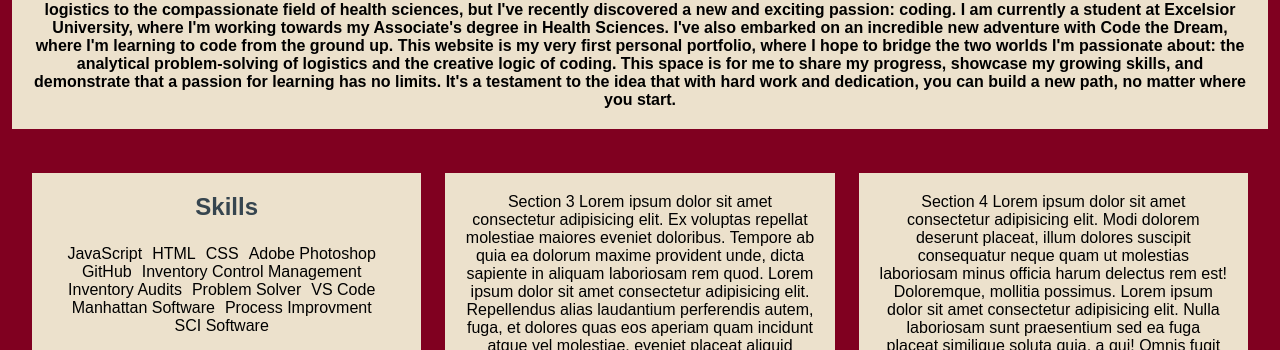
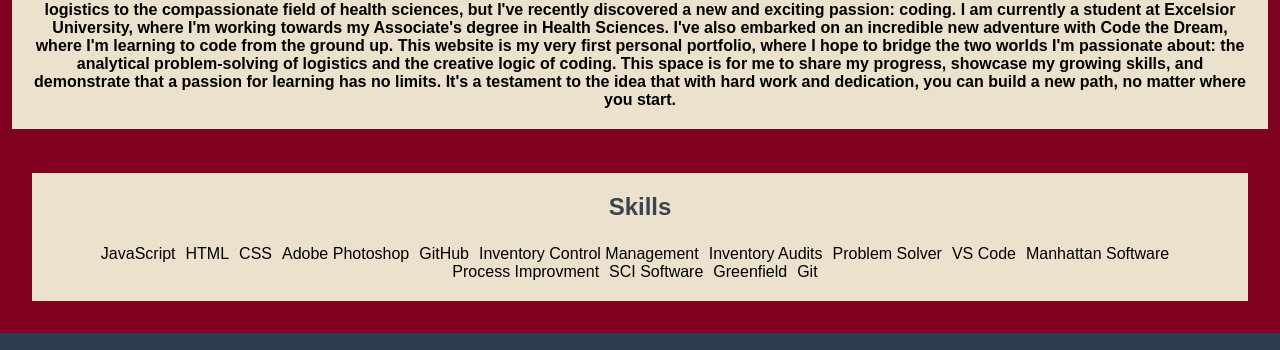
Before and after one commit to cah0214/crystal-hoefener-luna, a plain HTML site: page index.html in a window 1280 px wide. Shown: the part 154-504 px from the top of the page. Drawn offline with Linux system fonts and the light colour scheme.

Commit message:
bugs fixed and changes made

```diff
--- a/index.html
+++ b/index.html
@@ -48,13 +48,7 @@
 
             </ul>
 
-        </div>
 
-
-        <div class="section" >Section 3  Lorem ipsum dolor sit amet consectetur adipisicing elit. Ex voluptas repellat molestiae maiores eveniet doloribus. Tempore ab quia ea dolorum maxime provident unde, dicta sapiente in aliquam laboriosam rem quod. Lorem ipsum dolor sit amet consectetur adipisicing elit. Repellendus alias laudantium perferendis autem, fuga, et dolores quas eos aperiam quam incidunt atque vel molestiae, eveniet placeat aliquid ratione maiores nam! Lorem ipsum dolor sit amet consectetur adipisicing elit. Itaque porro ipsa laborum sint autem aliquid velit consectetur! Veritatis nobis, sunt repudiandae maxime odio natus reiciendis iure eos aliquid enim deserunt.</div>
-
-        <div class="section" >Section 4 Lorem ipsum dolor sit amet consectetur adipisicing elit. Modi dolorem deserunt placeat, illum dolores suscipit consequatur neque quam ut molestias laboriosam minus officia harum delectus rem est! Doloremque, mollitia possimus. Lorem ipsum dolor sit amet consectetur adipisicing elit. Nulla laboriosam sunt praesentium sed ea fuga placeat similique soluta quia, a qui! Omnis fugit quo quis beatae atque earum impedit modi. Lorem ipsum, dolor sit amet consectetur adipisicing elit. Odio, laborum labore magni sequi repellendus perferendis similique corporis, ipsum animi minima quasi repellat aperiam numquam. Dicta repellendus exercitationem ipsam libero? Similique.</div>
-      </div>
 
 
 <script src="./js/index.js"></script>
--- a/js/index.js
+++ b/js/index.js
@@ -18,7 +18,7 @@
 var skillsSection = document.getElementById("skills")
 
 var skills = ["JavaScript", "HTML", "CSS", "Adobe Photoshop", "GitHub",
-    "Inventory Control Management", "Inventory Audits", "Problem Solver",  "VS Code", "Manhattan Software", "Process Improvment", "SCI Software"
+    "Inventory Control Management", "Inventory Audits", "Problem Solver",  "VS Code", "Manhattan Software", "Process Improvment", "SCI Software", "Greenfield", "Git"
     ]
 
 
```
